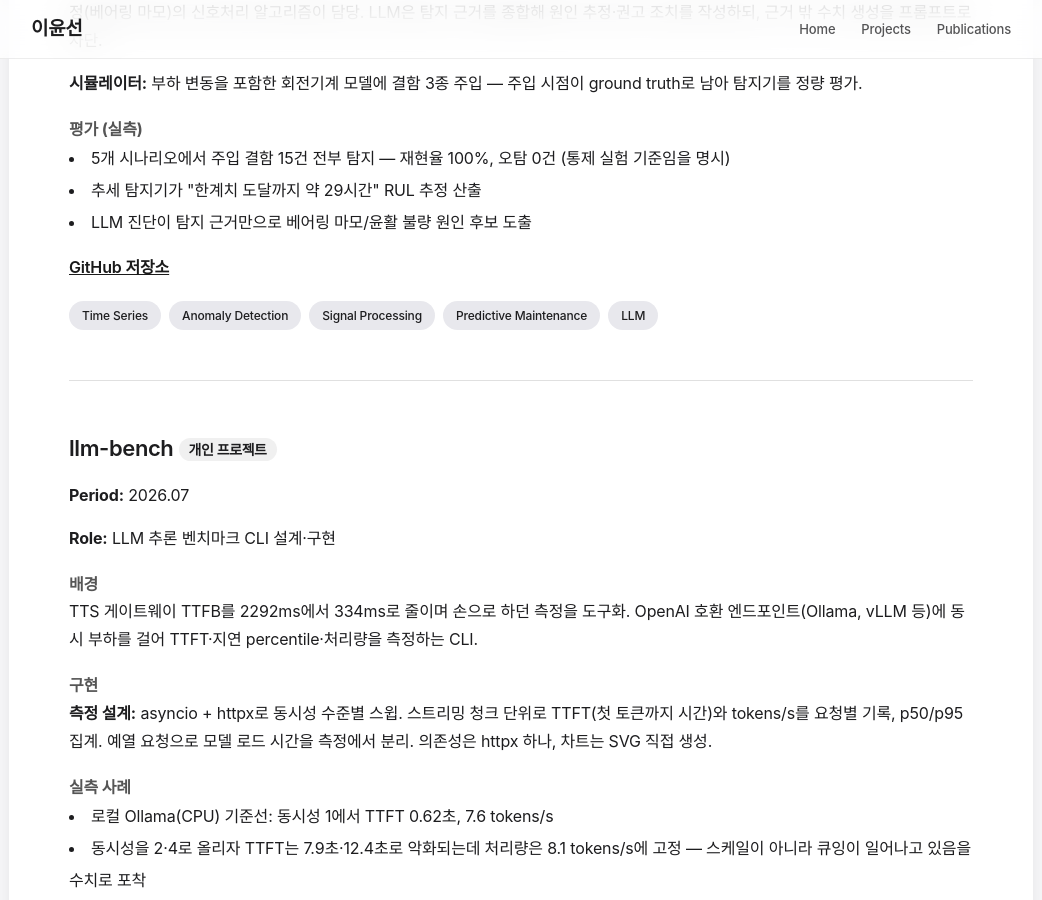
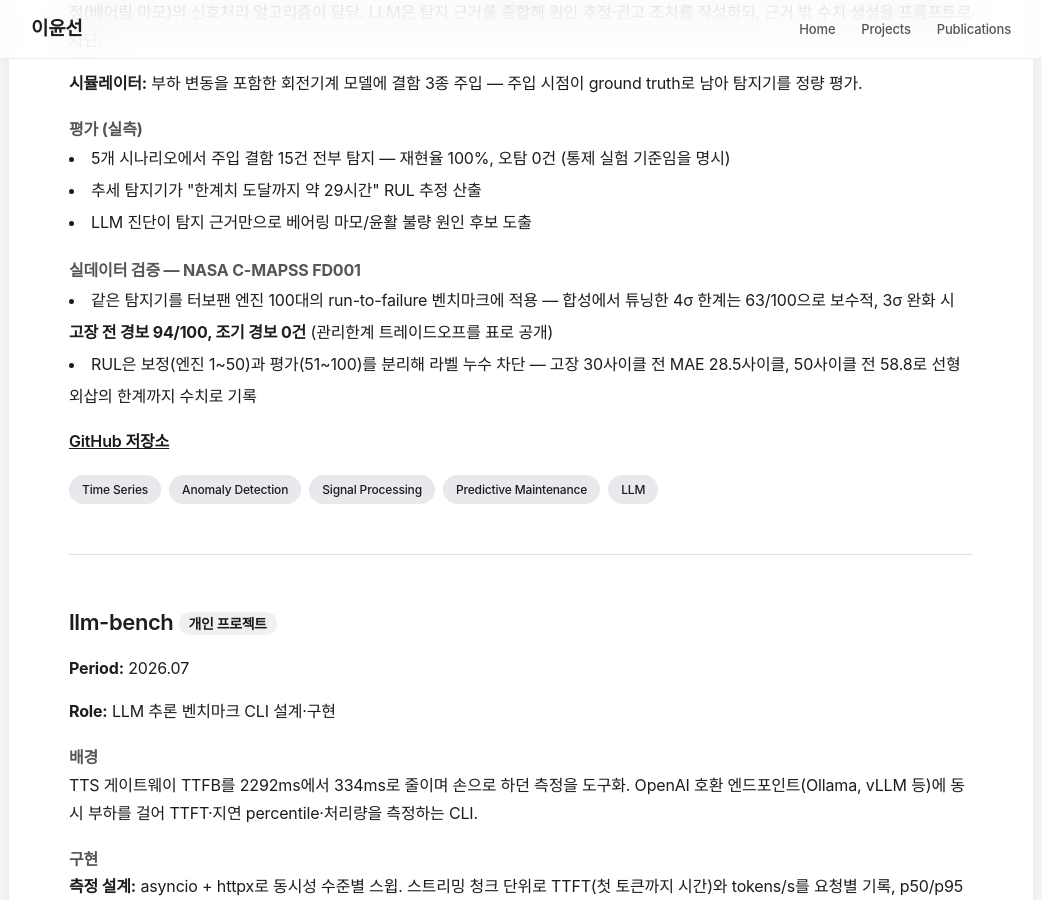
Before and after one commit to ckc5800/ckc5800.github.io, a Jekyll site: the page built from projects.html, in a window 1280 px wide and 900 px high, scrolled down 12622 px. Shown: the whole window, without its empty margins (119-1161 px from the left). Built offline with Jekyll 4.4.1, drawn with Linux system fonts in a browser that asks for light colours; some web fonts are replaced.

Commit message:
Add pdm-agent C-MAPSS real-data validation results
Co-Authored-By: Claude Fable 5 <noreply@anthropic.com>

```diff
--- a/projects.html
+++ b/projects.html
@@ -497,6 +497,12 @@ title: Projects
         <li>LLM 진단이 탐지 근거만으로 베어링 마모/윤활 불량 원인 후보 도출</li>
     </ul>
 
+    <h4 style="margin-top: 20px; color: #555;">실데이터 검증 — NASA C-MAPSS FD001</h4>
+    <ul style="list-style-position: inside; line-height: 2;">
+        <li>같은 탐지기를 터보팬 엔진 100대의 run-to-failure 벤치마크에 적용 — 합성에서 튜닝한 4σ 한계는 63/100으로 보수적, 3σ 완화 시 <strong>고장 전 경보 94/100, 조기 경보 0건</strong> (관리한계 트레이드오프를 표로 공개)</li>
+        <li>RUL은 보정(엔진 1~50)과 평가(51~100)를 분리해 라벨 누수 차단 — 고장 30사이클 전 MAE 28.5사이클, 50사이클 전 58.8로 선형 외삽의 한계까지 수치로 기록</li>
+    </ul>
+
     <p style="margin-top: 15px;"><a href="https://github.com/ckc5800/pdm-agent" target="_blank" style="color: #1a1a1a; font-weight: 600;">GitHub 저장소</a></p>
 
     <div class="tech-tags" style="margin-top: 20px;">
```
